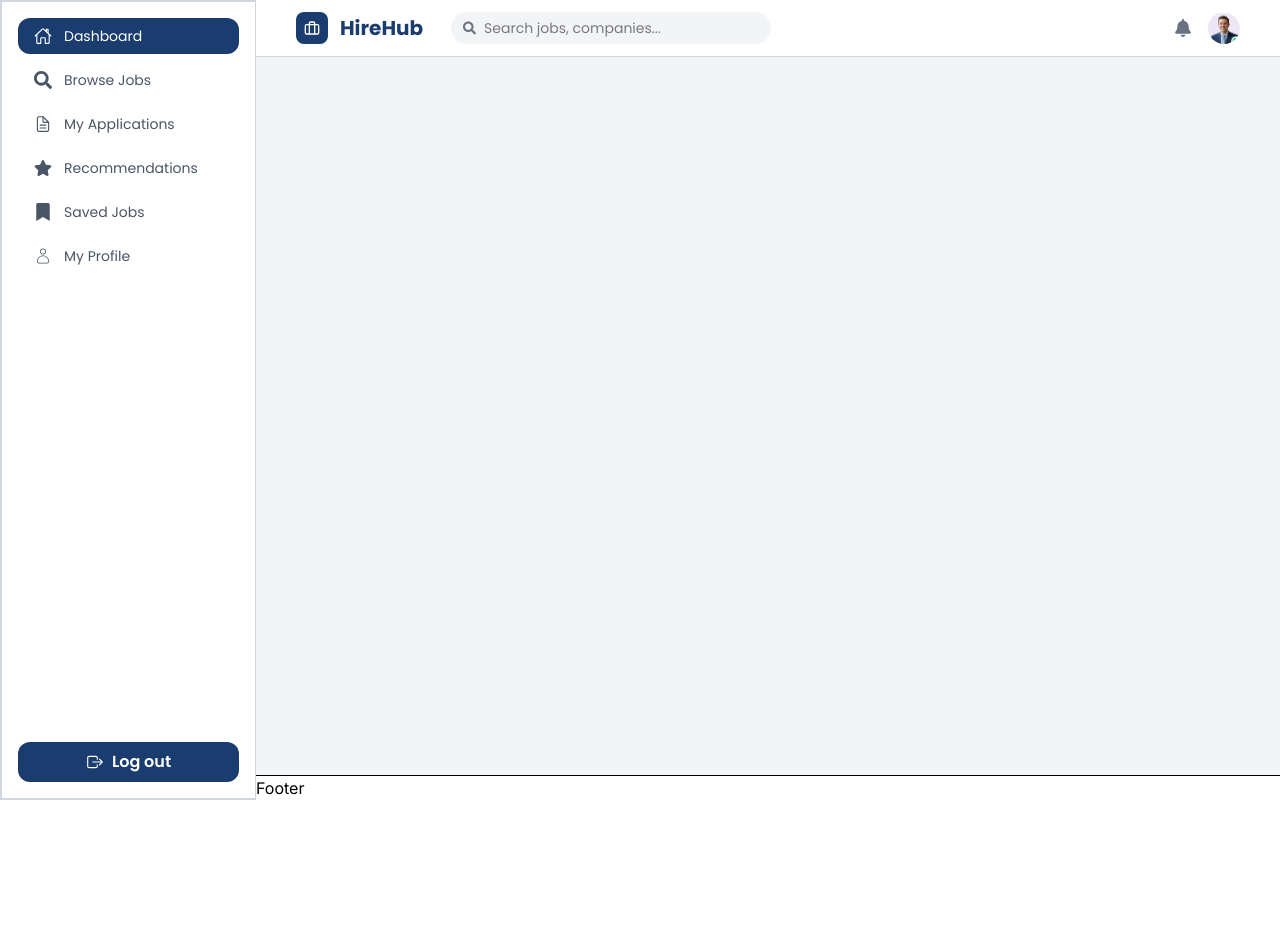
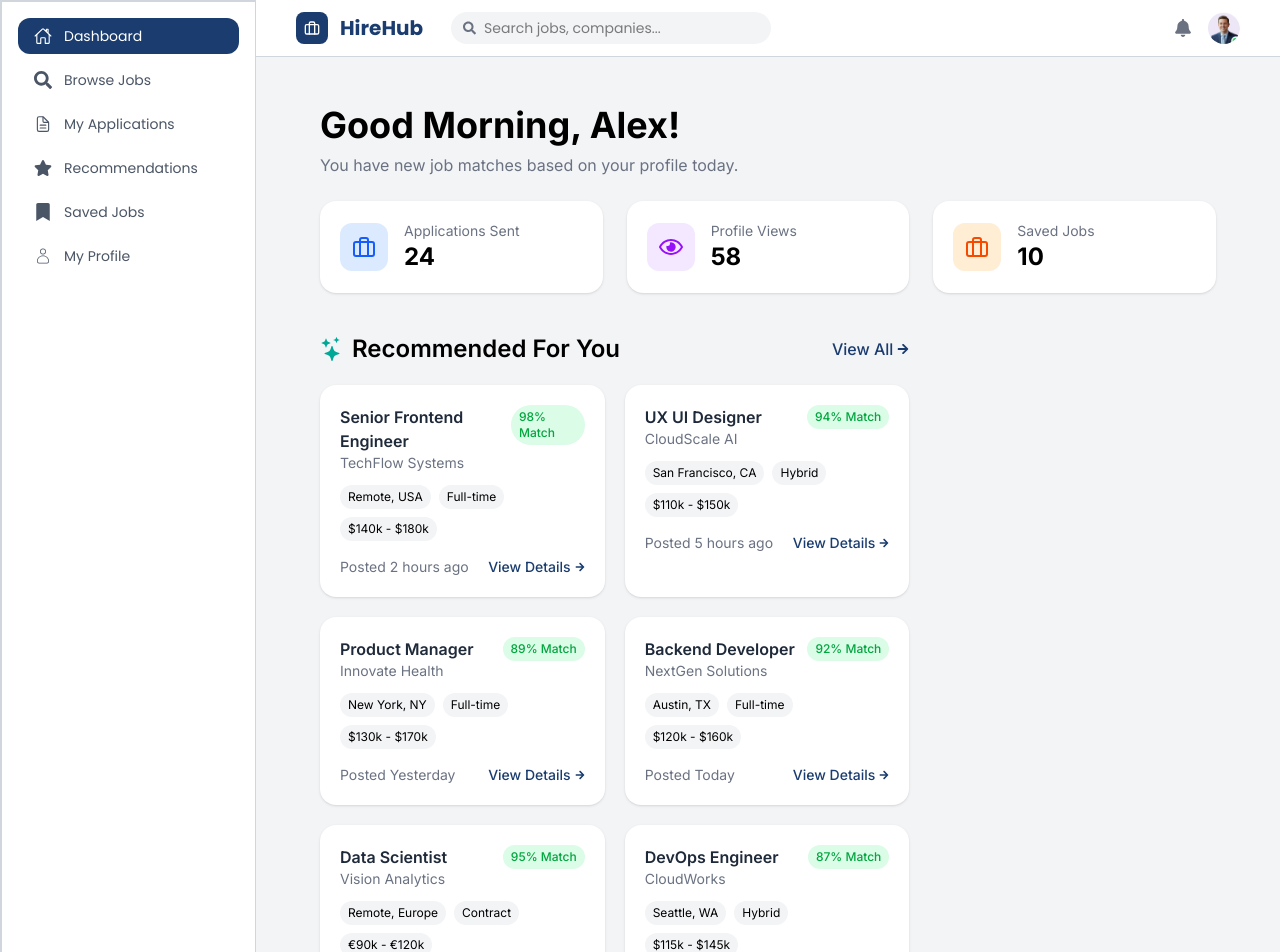
Before and after one commit to thearsalan1/AI-JOB-PORTAL, a Next.js app in the folder client/: page /dashboard in a window 1280 px wide. Shown: the top 952 px of the page. Before the commit the page ends 800 px from the top, so only its background shows below. Built offline with nearby package versions, Linux system fonts and the light colour scheme.

Commit message:
feat(dashboard): enhance dashboard layout with job recommendations and statistics

```diff
--- a/client/app/(main)/dashboard/page.tsx
+++ b/client/app/(main)/dashboard/page.tsx
@@ -1,9 +1,209 @@
-import React from 'react'
+import Link from "next/link";
+import React from "react";
+import { BsStars } from "react-icons/bs";
+import { FaArrowRight, FaRegEye } from "react-icons/fa";
+import { FiBriefcase } from "react-icons/fi";
 
-const page = () => {
+const stats = [
+  {
+    title: "Applications Sent",
+    value: "24",
+    icon: <FiBriefcase />,
+    bg: "bg-blue-100",
+    color: "text-blue-600",
+  },
+  {
+    title: "Profile Views",
+    value: "58",
+    icon: <FaRegEye />,
+    bg: "bg-purple-100",
+    color: "text-purple-600",
+  },
+  {
+    title: "Saved Jobs",
+    value: "10",
+    icon: <FiBriefcase />,
+    bg: "bg-orange-100",
+    color: "text-orange-600",
+  },
+];
+
+const recommendedJobs = [
+  {
+    role: "Senior Frontend Engineer",
+    company: "TechFlow Systems",
+    match: 98,
+    location: "Remote, USA",
+    type: "Full-time",
+    salary: "$140k - $180k",
+    posted: "2 hours ago",
+  },
+  {
+    role: "UX UI Designer",
+    company: "CloudScale AI",
+    match: 94,
+    location: "San Francisco, CA",
+    type: "Hybrid",
+    salary: "$110k - $150k",
+    posted: "5 hours ago",
+  },
+  {
+    role: "Product Manager",
+    company: "Innovate Health",
+    match: 89,
+    location: "New York, NY",
+    type: "Full-time",
+    salary: "$130k - $170k",
+    posted: "Yesterday",
+  },
+  {
+    role: "Backend Developer",
+    company: "NextGen Solutions",
+    match: 92,
+    location: "Austin, TX",
+    type: "Full-time",
+    salary: "$120k - $160k",
+    posted: "Today",
+  },
+  {
+    role: "Data Scientist",
+    company: "Vision Analytics",
+    match: 95,
+    location: "Remote, Europe",
+    type: "Contract",
+    salary: "€90k - €120k",
+    posted: "3 days ago",
+  },
+  {
+    role: "DevOps Engineer",
+    company: "CloudWorks",
+    match: 87,
+    location: "Seattle, WA",
+    type: "Hybrid",
+    salary: "$115k - $145k",
+    posted: "1 week ago",
+  },
+  {
+    role: "Mobile App Developer",
+    company: "Appify Labs",
+    match: 90,
+    location: "Toronto, Canada",
+    type: "Full-time",
+    salary: "CAD 100k - CAD 130k",
+    posted: "4 days ago",
+  },
+  {
+    role: "AI Research Engineer",
+    company: "DeepMind Innovations",
+    match: 97,
+    location: "London, UK",
+    type: "Full-time",
+    salary: "£120k - £160k",
+    posted: "Today",
+  },
+];
+
+const Page = () => {
   return (
-    <div></div>
-  )
-}
+    <div className="px-4 sm:px-6 lg:px-10 py-6">
+      {/* Header */}
+      <div className="mb-6">
+        <h1 className="text-2xl sm:text-3xl lg:text-4xl font-bold mb-2">
+          Good Morning, Alex!
+        </h1>
+        <p className="text-gray-500 text-sm sm:text-base">
+          You have new job matches based on your profile today.
+        </p>
+      </div>
+      <div className="grid grid-cols-1 sm:grid-cols-2 lg:grid-cols-3 gap-6 mt-6">
+  {stats.map((item, index) => (
+    <div
+      key={index}
+      className="bg-white rounded-2xl p-5 flex items-center gap-4 shadow-sm hover:shadow-md transition"
+    >
+      {/* Icon */}
+      <div className={`p-3 rounded-xl text-2xl ${item.bg} ${item.color}`}>
+        {item.icon}
+      </div>
 
-export default page
+      {/* Content */}
+      <div>
+        <p className="text-gray-500 text-sm">{item.title}</p>
+        <h2 className="text-2xl font-bold">{item.value}</h2>
+      </div>
+    </div>
+  ))}
+</div>
+      <div className="mt-10 grid grid-cols-1 lg:grid-cols-3 gap-6">
+        {/* LEFT (Jobs) */}
+        <div className="lg:col-span-2">
+          {/* Header */}
+          <div className="flex items-center justify-between mb-5">
+            <h1 className="text-xl sm:text-2xl font-semibold flex items-center gap-2">
+              <BsStars className="text-[#00a897]" />
+              Recommended For You
+            </h1>
+
+            <Link
+              href="/recommendations"
+              className="text-[#1a3c6e] font-medium hover:underline flex items-center gap-1"
+            >
+              View All <FaArrowRight size={12} />
+            </Link>
+          </div>
+
+          {/* Cards */}
+          <div className="grid sm:grid-cols-2 gap-5">
+            {recommendedJobs.map((job, index) => (
+              <div
+                key={index}
+                className="bg-white p-5 rounded-2xl shadow-sm hover:shadow-md transition"
+              >
+                {/* Top Row */}
+                <div className="flex justify-between items-start mb-3">
+                  <div>
+                    <h2 className="font-semibold text-gray-800">{job.role}</h2>
+                    <p className="text-sm text-gray-500">{job.company}</p>
+                  </div>
+
+                  <span className="text-xs bg-green-100 text-green-600 px-2 py-1 rounded-full font-medium">
+                    {job.match}% Match
+                  </span>
+                </div>
+
+                {/* Tags */}
+                <div className="flex flex-wrap gap-2 text-xs mb-4">
+                  <span className="bg-gray-100 px-2 py-1 rounded-full">
+                    {job.location}
+                  </span>
+                  <span className="bg-gray-100 px-2 py-1 rounded-full">
+                    {job.type}
+                  </span>
+                  <span className="bg-gray-100 px-2 py-1 rounded-full">
+                    {job.salary}
+                  </span>
+                </div>
+
+                {/* Bottom */}
+                <div className="flex justify-between items-center text-sm text-gray-500">
+                  <span>Posted {job.posted}</span>
+
+                  <button className="text-[#1a3c6e] font-medium hover:underline flex items-center gap-1">
+                    View Details <FaArrowRight size={10} />
+                  </button>
+                </div>
+              </div>
+            ))}
+          </div>
+        </div>
+
+        {/* RIGHT SIDE (optional later) */}
+        <div className="hidden lg:block">
+          {/* You can add activity / profile / suggestions here */}
+        </div>
+      </div>
+    </div>
+  );
+};
+
+export default Page;
```
